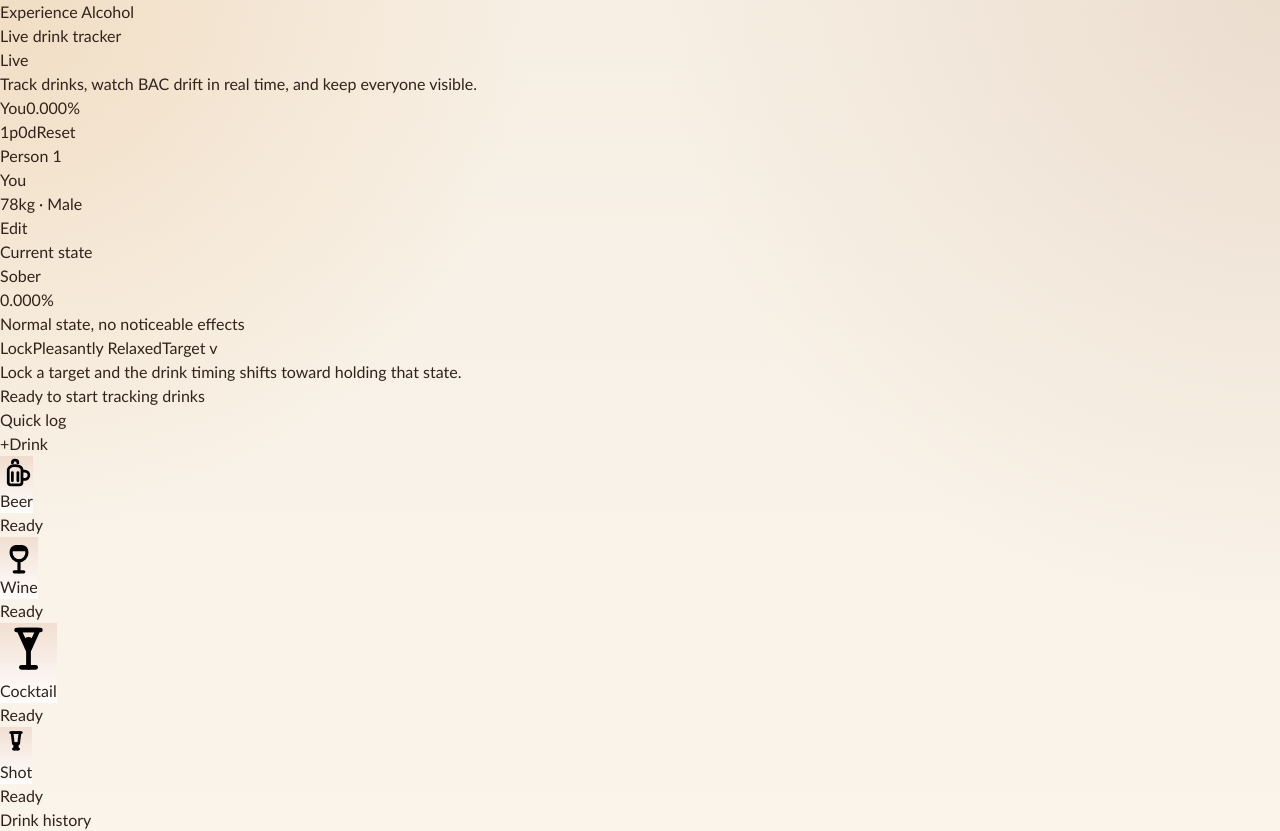
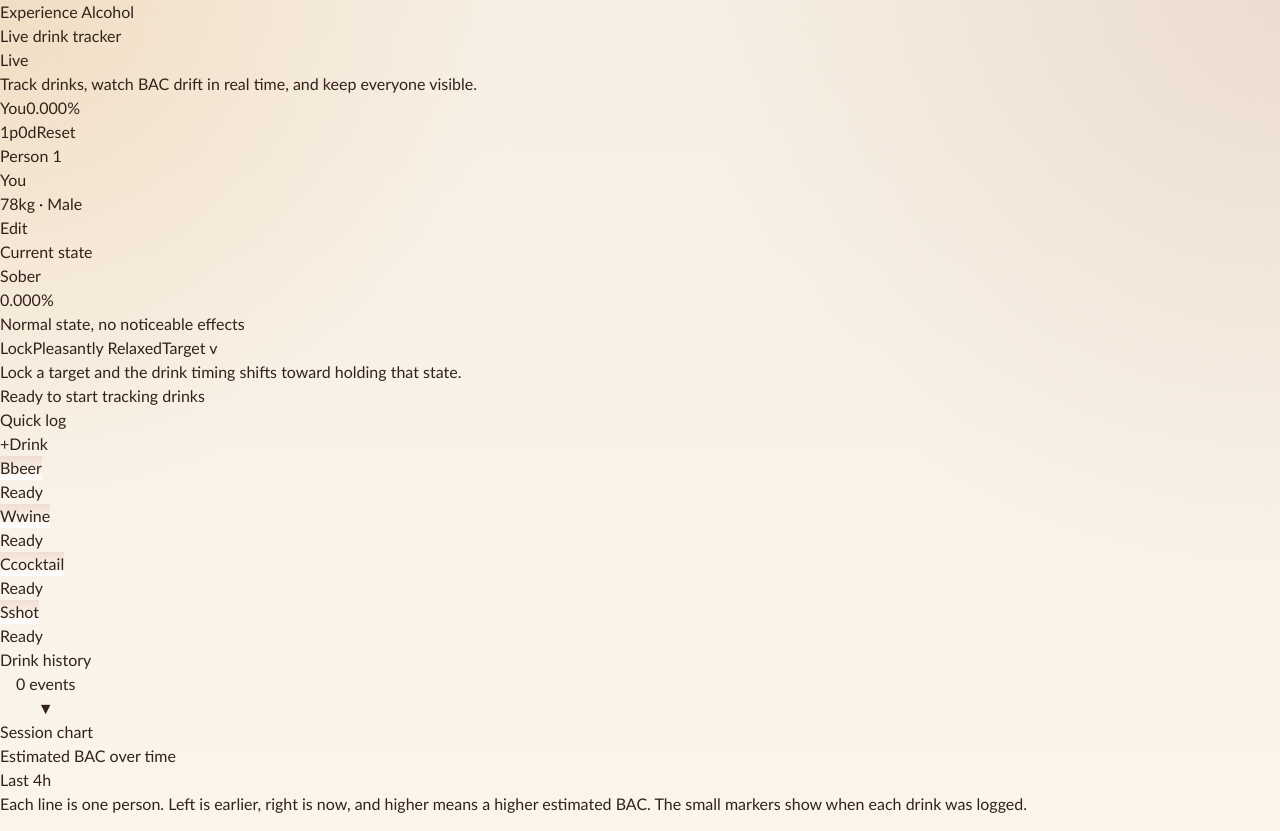
Before and after one commit to beejsbj/experience-alcohol, a Vue app: page / in a window 1280 px wide. Shown: the top 831 px of the page. Built offline with nearby package versions, Linux system fonts and the light colour scheme.

Commit message:
feat: constants for event model — abv drinks, person ink colors

```diff
--- a/src/constants/index.js
+++ b/src/constants/index.js
@@ -1,5 +1,3 @@
-// Centralised constants – replaces src/constants.js
-
 // Widmark formula constants
 export const BAC_CONSTANTS = {
   METABOLIC_RATE: 0.015, // BAC reduction per hour (Widmark elimination rate)
@@ -10,31 +8,14 @@ export const BAC_CONSTANTS = {
   },
 };
 
+// Ink tones a person can claim for their line/avatar
+export const PERSON_COLORS = ["#E8A33C", "#C7521F", "#8C9A54", "#2B3A8F", "#B85C7A"];
+
 export const DRINKS = [
-  {
-    type: "Beer",
-    icon: "/icons/beer.svg",
-    alcoholContent: 0.05,
-    volume: 12,
-  },
-  {
-    type: "Wine",
-    icon: "/icons/wine.svg",
-    alcoholContent: 0.12,
-    volume: 5,
-  },
-  {
-    type: "Cocktail",
-    icon: "/icons/cocktail.svg",
-    alcoholContent: 0.15,
-    volume: 8,
-  },
-  {
-    type: "Shot",
-    icon: "/icons/shot.svg",
-    alcoholContent: 0.4,
-    volume: 1.5,
-  },
+  { type: "beer", abv: 0.05, volume: 12 },
+  { type: "wine", abv: 0.12, volume: 5 },
+  { type: "cocktail", abv: 0.15, volume: 8 },
+  { type: "shot", abv: 0.4, volume: 1.5 },
 ];
 
 // BAC levels and their associated effects
@@ -111,11 +92,5 @@ export const MAINTAINABLE_STATES = FEELING_STATES.filter((state) =>
   )
 );
 
-// Default values for new users
-export const DEFAULT_PERSON = {
-  name: "",
-  weight: 78,
-  gender: "male",
-  color: "#8884d8",
-  maintainTargetState: null,
-};
+// removed in UI swap task
+export const DEFAULT_PERSON = { name: "", weight: 78, gender: "male", color: "#8884d8", maintainTargetState: null };
```
